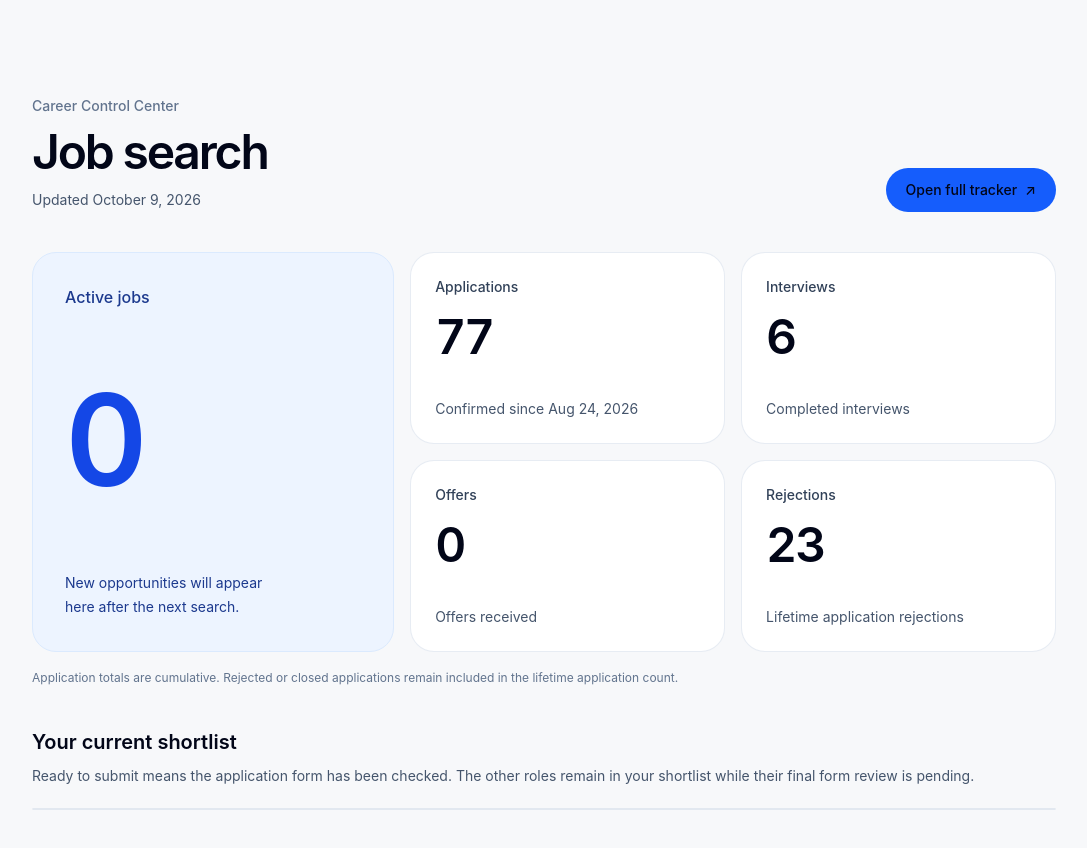
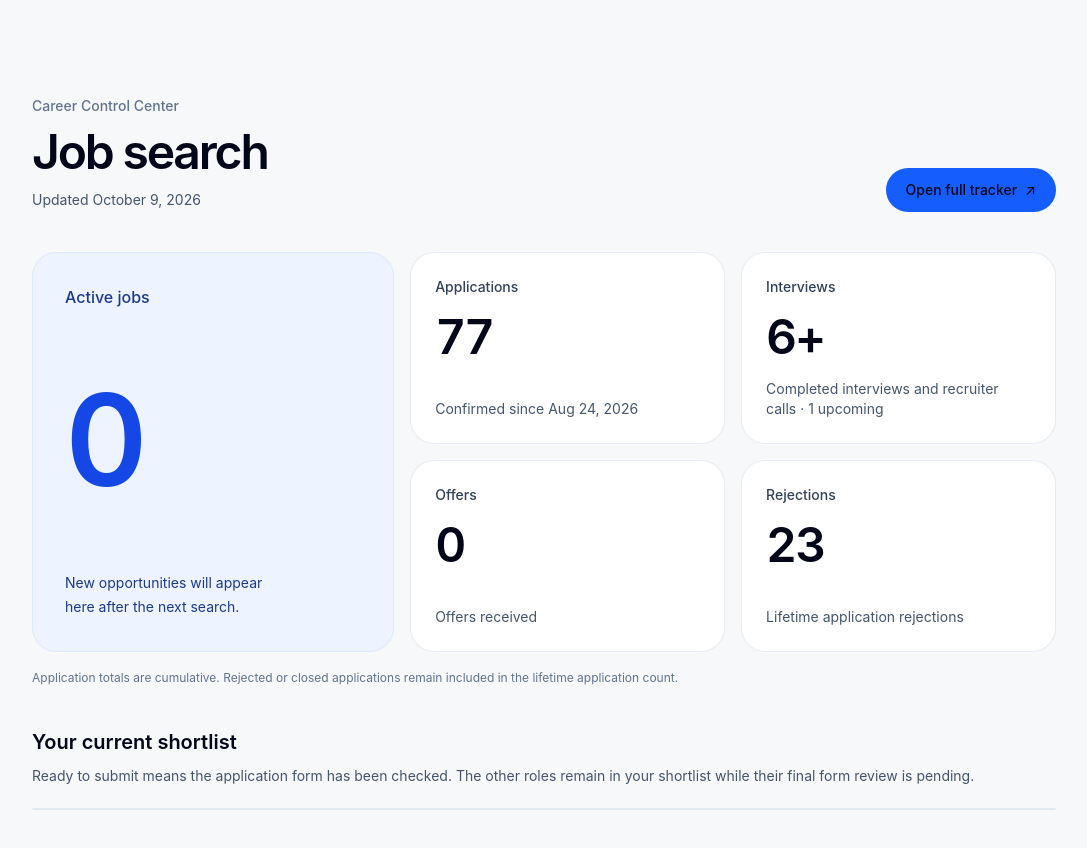
Before and after one commit to micksems/ai-portfolio, a Next.js app: page /job-search in a window 1280 px wide. Shown: the top 848 px of the page, without its empty margins (96-1183 px from the left). Built offline with nearby package versions, Linux system fonts and the light colour scheme.

Commit message:
Show confirmed minimum interview count and upcoming calls separately

```diff
--- a/src/app/job-search/DashboardClient.js
+++ b/src/app/job-search/DashboardClient.js
@@ -15,8 +15,8 @@ export default function DashboardClient({ jobSearchData }) {
     },
     {
       label: "Interviews",
-      value: lifetime.interviews ?? jobs.filter((job) => job.status === "Interview").length,
-      description: "Completed interviews",
+      value: lifetime.interviewsMinimum ? `${lifetime.interviews}+` : (lifetime.interviews ?? 0),
+      description: `Completed interviews and recruiter calls · ${lifetime.scheduledInterviews ?? 0} upcoming`,
     },
     {
       label: "Offers",
```
